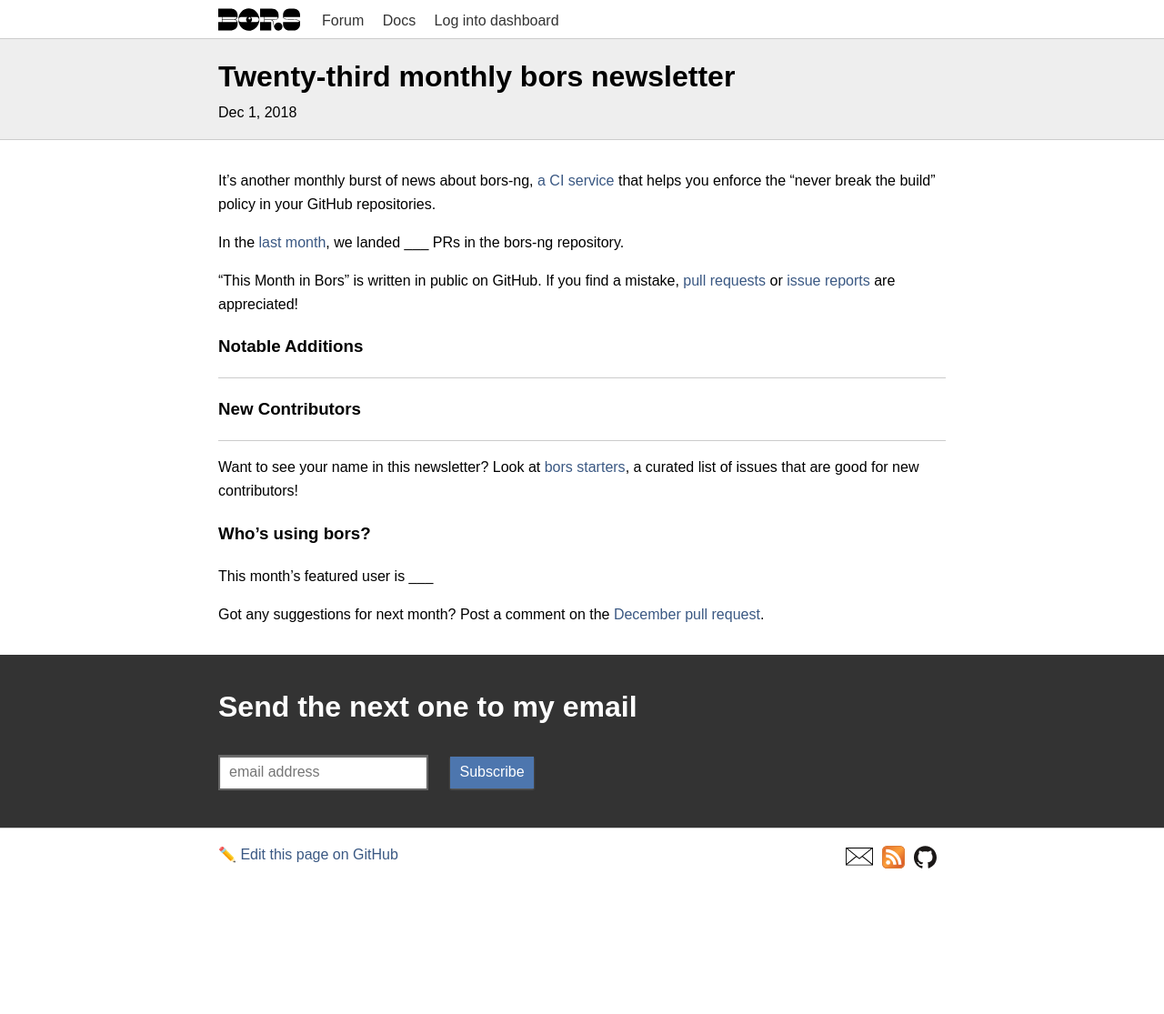
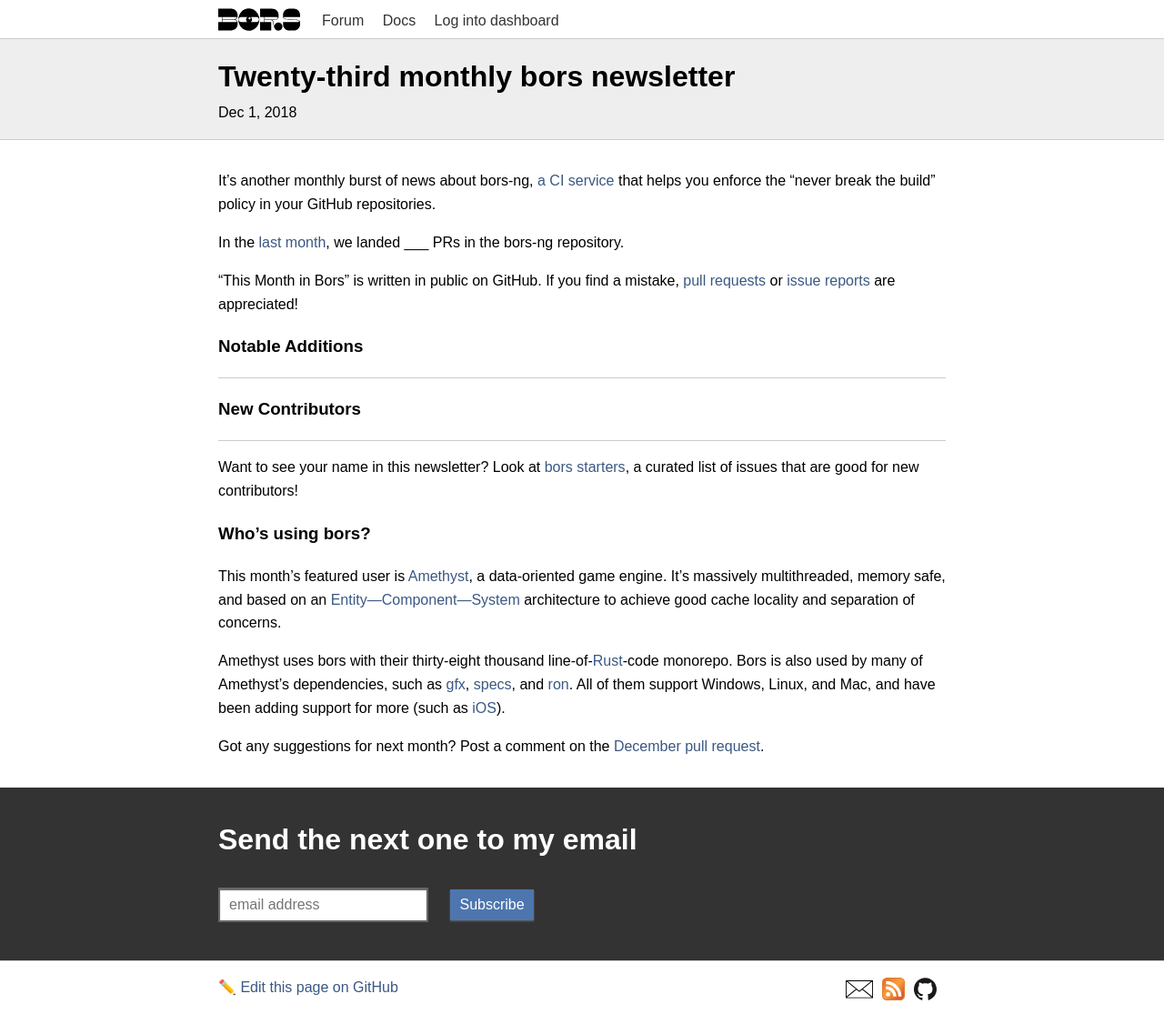
Before and after one commit to bors-ng/bors-ng.github.io, a Jekyll site: the page built from _posts/2018-12-01-tmib-23.md, in a window 1280 px wide. Shown: the whole page at 91% size. Built offline with Jekyll 4.4.1, drawn with Linux system fonts in a browser that asks for light colours; before the commit the page ends 969 px from its top, so only the background shows below that.

Commit message:
Feature Amethyst
CC @Moxinilian

```diff
--- a/_posts/2018-12-01-tmib-23.md
+++ b/_posts/2018-12-01-tmib-23.md
@@ -32,7 +32,9 @@
 
 ### Who's using bors?
 
-This month's featured user is ___
+This month's featured user is [Amethyst](https://www.amethyst.rs/), a data-oriented game engine. It's massively multithreaded, memory safe, and based on an [Entity—Component—System](https://en.wikipedia.org/wiki/Entity%E2%80%93component%E2%80%93system) architecture to achieve good cache locality and separation of concerns.
+
+Amethyst uses bors with their thirty-eight thousand line-of-[Rust](https://rust-lang.org/)-code monorepo. Bors is also used by many of Amethyst's dependencies, such as [gfx](https://github.com/gfx-rs/gfx), [specs](https://github.com/slide-rs/specs), and [ron](https://github.com/ron-rs/ron). All of them support Windows, Linux, and Mac, and have been adding support for more (such as [iOS](https://github.com/gfx-rs/gfx/blob/3165d55/.travis.yml#L30-L34)).
 
 Got any suggestions for next month?
 Post a comment on the [December pull request](https://github.com/bors-ng/bors-ng.github.io/pull/___).
```
